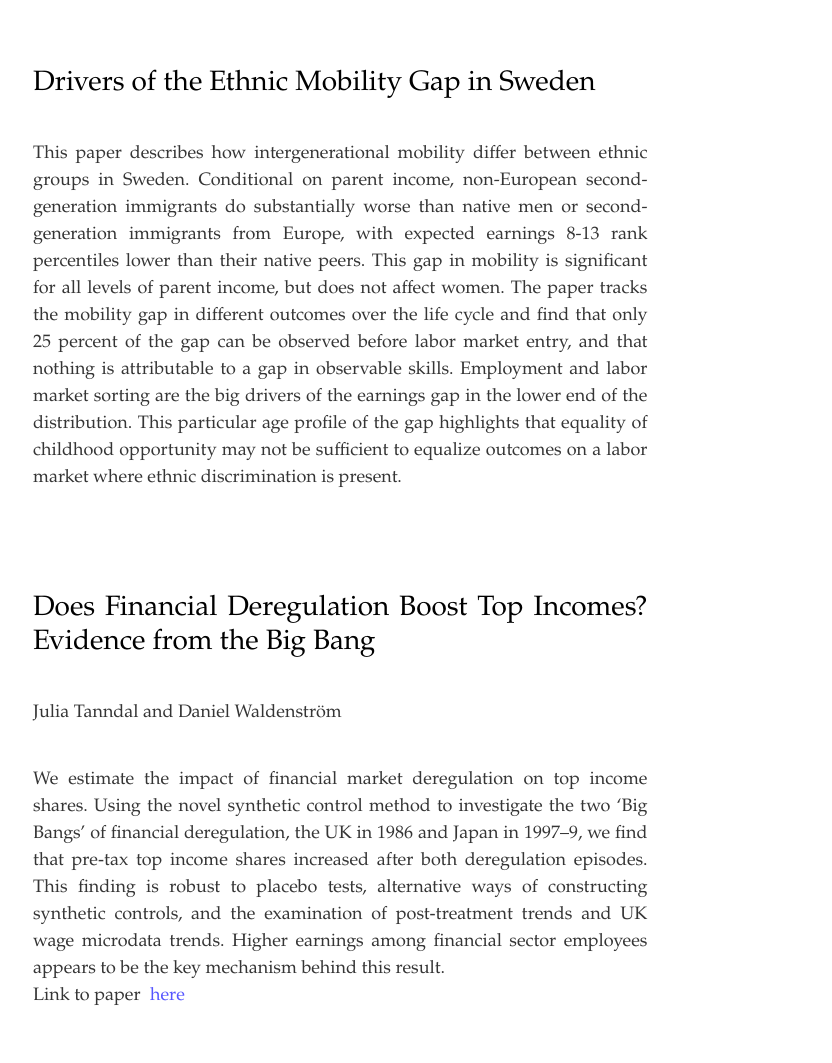
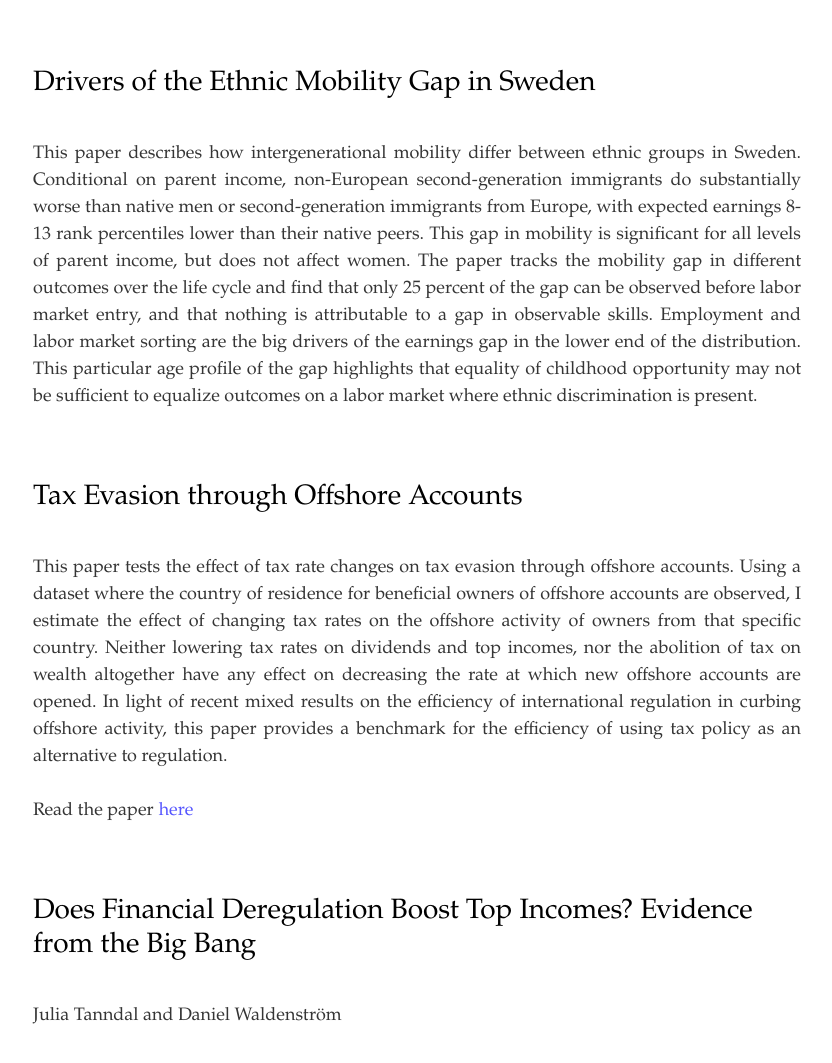
Before and after one commit to Abbta/julias-website, a plain HTML site: page index.html in a window 1280 px wide. Shown: the part 1677-2740 px from the top of the page, without its empty margins (223-1055 px from the left). Drawn offline with Linux system fonts and the light colour scheme.

Commit message:
Update front page and research

```diff
--- a/index.html
+++ b/index.html
@@ -84,20 +84,29 @@ My research focuses on public and labor economics, with a focus on intergenerati
 
 
             </div>
-            <div class="research-title research-text">
+            <div class="research-title">
                 Drivers of the Ethnic Mobility Gap in Sweden
             </div>
-            <div class="abstract-text body-text research-text">
+            <div class="abstract-text body-text">
             This paper describes how intergenerational mobility differ between ethnic groups in Sweden. Conditional on parent income, non-European second-generation immigrants do substantially worse than native men or second-generation immigrants from Europe, with expected earnings 8-13 rank percentiles lower than their native peers. This gap in mobility is significant for all levels of parent income, but does not affect women. The paper tracks the mobility gap in different outcomes over the life cycle and find that only 25 percent of the gap can be observed before labor market entry, and that nothing is attributable to a gap in observable skills. Employment and labor market sorting are the big drivers of the earnings gap in the lower end of the distribution. This particular age profile of the gap highlights that equality of childhood opportunity may not be sufficient to equalize outcomes on a labor market where ethnic discrimination is present.
             </div>
-            <div class="research-title research-text">
+            <div class="research-title">
+                Tax Evasion through Offshore Accounts
+                </div>
+                <div class="abstract-text body-text">
+                    This paper tests the effect of tax rate changes on tax evasion through offshore accounts. Using a dataset where the country of residence for beneficial owners of offshore accounts are observed, I estimate the effect of changing tax rates on the offshore activity of owners from that specific country. Neither lowering tax rates on dividends and top incomes, nor the abolition of tax on wealth altogether have any effect on decreasing the rate at which new offshore accounts are opened. In light of recent mixed results on the efficiency of international regulation in curbing offshore activity, this paper provides a benchmark for the efficiency of using tax policy as an alternative to regulation.
+                <br>
+                <br>
+                Read the paper<a href="/TanndalTaxEvasion.pdf" target="_blank" class="body-text abstract-text paper-link">here</a>
+                </div>
+            <div class="research-title">
                 Does Financial Deregulation Boost Top Incomes? Evidence from the Big Bang
 
             </div>
             <div class="abstract-text body-text ">
                 Julia Tanndal and Daniel Waldenström
             </div>
-            <div class="abstract-text body-text research-text">
+            <div class="abstract-text body-text">
             We estimate the impact of financial market deregulation on top income shares. Using the novel synthetic control method to investigate the two ‘Big Bangs’ of financial deregulation, the UK in 1986 and Japan in 1997–9, we find that pre‐tax top income shares increased after both deregulation episodes. This finding is robust to placebo tests, alternative ways of constructing synthetic controls, and the examination of post‐treatment trends and UK wage microdata trends. Higher earnings among financial sector employees appears to be the key mechanism behind this result.
             <br>
             Link to paper <a href="https://doi.org/10.1111/ecca.12247" target="_blank" class="body-text paper-link">here</a>
```
Also changed, not shown: research.html (+4 -1 lines).
